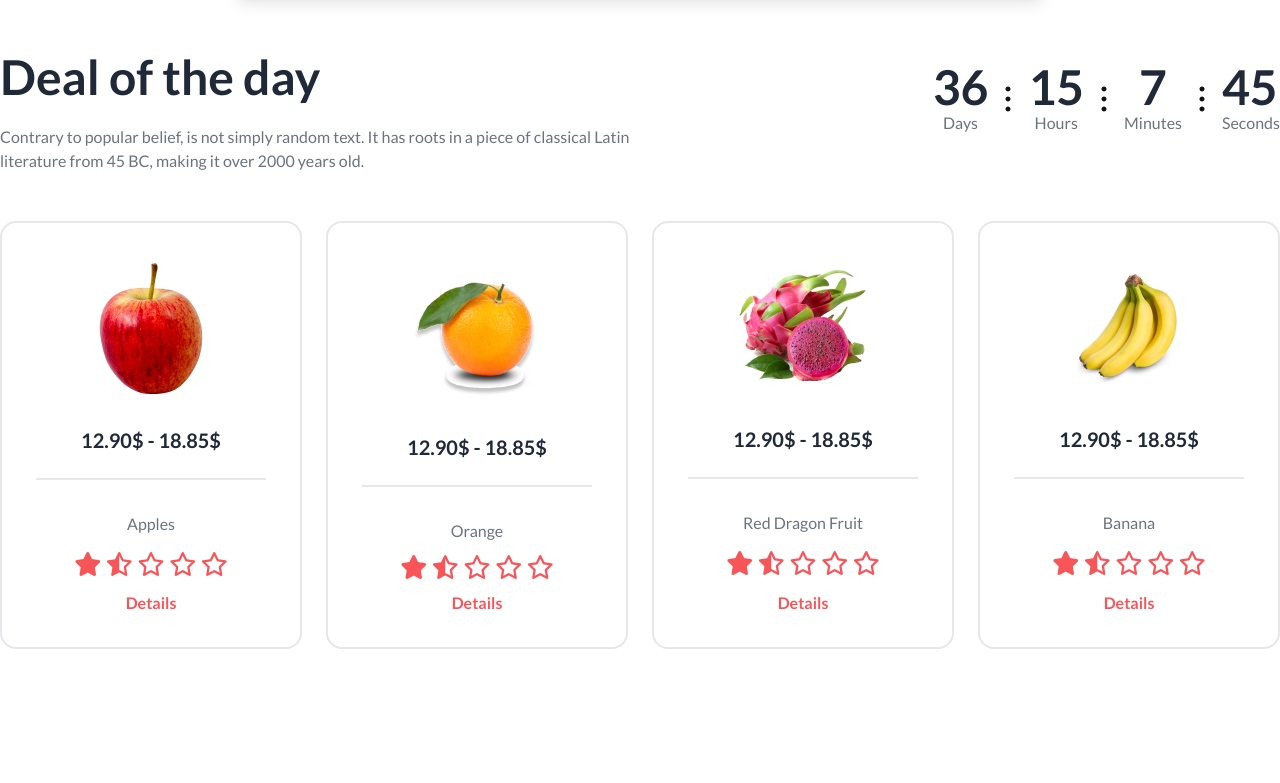
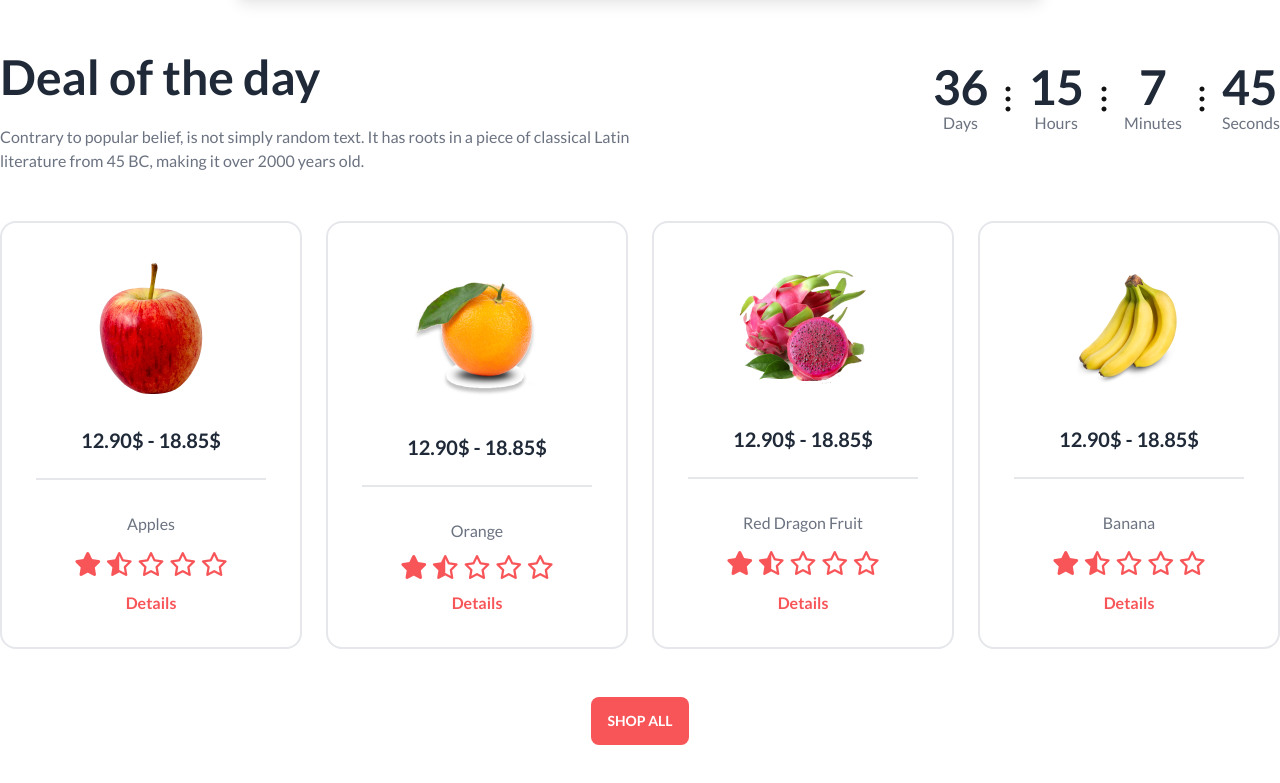
Before and after one commit to tawhid-choudhury/fruits-basket-a3, a plain HTML site: page index.html in a window 1280 px wide. Shown: the part 825-1608 px from the top of the page. Before the commit the page ends 1522 px from the top, so only its background shows below. Drawn offline with nearby package versions, Linux system fonts and the light colour scheme.

```diff
--- a/index.html
+++ b/index.html
@@ -284,9 +284,9 @@
         </section>
 
         <!-- modal -->
-        <section
+        <section>
+            <div
                 class="max-w-[90%] md:max-w-[1440px] m-auto my-12 grid grid-cols-1 md:grid-cols-2 lg:grid-cols-4 gap-6 justify-center">
-
                 <!-- card1 -->
                 <div class="card bg-base-100 border-2">
                     <figure class="px-10 pt-10">
@@ -511,7 +511,12 @@
                         </div>
                     </div>
                 </div>
-
+            </div>
+            <div class="max-w-[90%] md:max-w-[1440px] m-auto my-12 flex justify-center">
+                <button
+                    class="btn btn-primary bg-fruit-pink border-none text-white hover:bg-white hover:text-fruit-pink">Shop
+                    All</button>
+            </div>
         </section>
 
         <!-- Meet the team -->
```
Lines whose indentation alone changed are shown as unchanged.
